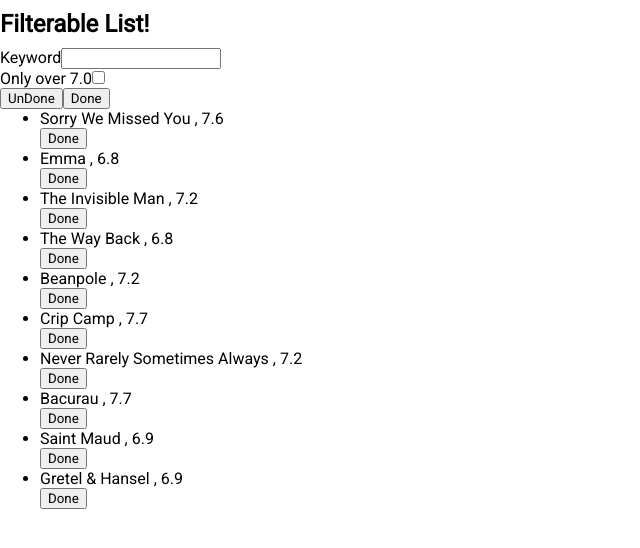
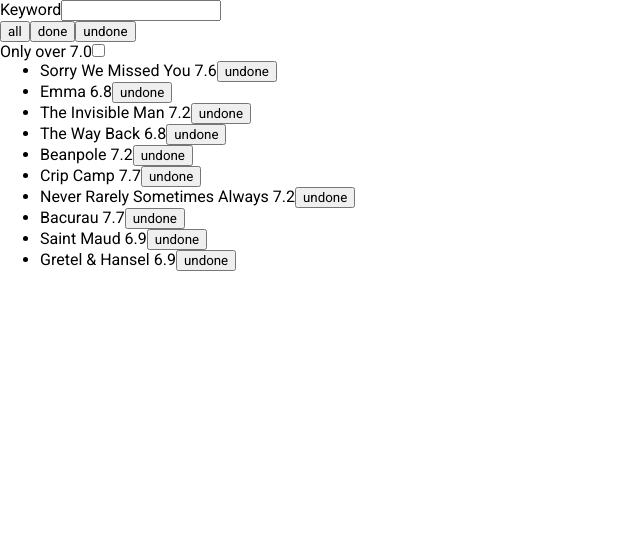
Before and after one commit to NeginSal/MovieList, a React (Create React App) app: page / in a window 1280 px wide. Shown: the top 548 px of the page, without its empty margins (0-640 px from the left). Built offline with nearby package versions, Linux system fonts and the light colour scheme.

Commit message:
put all component in to one component

```diff
--- a/package.json
+++ b/package.json
@@ -2,6 +2,7 @@
   "name": "menu",
   "version": "0.1.0",
   "private": true,
+  "homepage": "https://NeginSal.github.io/MovieList",
   "dependencies": {
     "@testing-library/jest-dom": "^5.11.4",
     "@testing-library/react": "^11.1.0",
@@ -12,6 +13,8 @@
     "web-vitals": "^1.0.1"
   },
   "scripts": {
+    "predeploy":"npm run build",
+    "deploy":"gh-pages -d build",
     "start": "react-scripts start",
     "build": "react-scripts build",
     "test": "react-scripts test",
--- a/src/App.js
+++ b/src/App.js
@@ -1,29 +1,97 @@
 import React, { useEffect, useState } from "react";
 import { getAllMovies } from "./components/Transportlayer";
-import Manager from "./components/Manager";
-import Loading from "./components/Loading";
 
 const App = () => {
-  const [movies, setMovies] = useState([]);
-  const [loading, setLoading] = useState(true);
-
+  const [Movies, setMovie] = useState([]);
+  const [filteredMovies, setFilteredMovies] = useState([]);
+  const [Loading, setLoading] = useState(true);
+  const [Keyword, setKeyword] = useState("");
+  const [OverSeven, setOverSeven] = useState(false);
+  const [filterByDone, setfilterByDone] = useState("ALL");
 
   useEffect(() => {
     getAllMovies().then((response) => {
-      const movies = response.map((item) => ({
+      const newMovies = response.map((item) => ({
         id: item.id,
-        text: item.name,
+        name: item.name,
         rate: item.rate,
         done: false,
       }));
-      setMovies(movies);
+      setMovie(newMovies);
       setLoading(false);
     });
   }, []);
 
-  if (loading) {
-    return <Loading />;
+  useEffect(() => {
+    const newFilteredMovies = Movies.filter((item) =>
+      item.name.toLowerCase().includes(Keyword.toLowerCase())
+    )
+      .filter((item) => (OverSeven ? item.rate > 7 : true))
+      .filter((item) =>
+        filterByDone === "ALL" ? true : item.done === (filterByDone === "DONE")
+      );
+    setFilteredMovies(newFilteredMovies);
+  }, [Movies, filterByDone, Keyword, OverSeven]);
+
+  function handleDoneBtn(id) {
+    setMovie(() =>
+      Movies.map((movie) => {
+        if (movie.id === id) {
+          return { ...movie, done: !movie.done };
+        }
+        return movie;
+      })
+    );
   }
-  return <Manager initMovies={movies} />;
+
+  function handleDoneChange(filter) {
+    setfilterByDone(filter);
+  }
+  function handleKeywordChange(e) {
+    setKeyword(e.target.value);
+  }
+  function handleOverSevenChange(e) {
+    setOverSeven(e.target.checked);
+  }
+  if (Loading) {
+    return "Please wait...";
+  }
+
+  return (
+    <div>
+      <div>
+        <div>
+          Keyword
+          <input type="text" value={Keyword} onChange={handleKeywordChange} />
+        </div>
+        <div>
+          <button onClick={() => handleDoneChange("ALL")}>all</button>
+          <button onClick={() => handleDoneChange("DONE")}>done</button>
+          <button onClick={() => handleDoneChange("UNDONE")}>undone</button>
+        </div>
+        <div>
+          Only over 7.0
+          <input
+            type="checkbox"
+            checked={OverSeven}
+            onChange={handleOverSevenChange}
+          />
+        </div>
+        <div>
+          <ul>
+            {filteredMovies.map((movie) => (
+              <li data-id={movie.id}>
+                {`${movie.name} ${movie.rate}`}
+                <button onClick={() => handleDoneBtn(movie.id)}>
+                  {movie.done ? "done" : " undone"}
+                </button>
+              </li>
+            ))}
+          </ul>
+        </div>
+      </div>
+    </div>
+  );
 };
+
 export default App;
--- a/src/components/Details.js
+++ /dev/null
@@ -1,38 +0,0 @@
-import { useEffect, useState } from "react";
-import Loading from "./Loading";
-import { getMovie } from "./Transportlayer";
-//import Loading from "./Loading"
-
-const Details = ({ id, onClickBack }) => {
-  const [loading, setLoading] = useState(true);
-  const [name, setName] = useState("");
-  const [description, setdescription] = useState("");
-
-  useEffect(() => {
-    fetchAndUpdate(id);
-  }, );
-
-  function fetchAndUpdate(id) {
-    setLoading(true);
-    getMovie(id).then((data) => {
-      setName(data.name);
-      setdescription(data.description);
-      setLoading(false);
-    });
-  }
-
-  return <div>
-    loading ? (<Loading/>) :(
-      <div>
-        <h3>Detail</h3>
-        <div>
-          <div>{`Name:${name}`}</div>
-          <div>{`Description:${description}`}</div>
-          <button onClick={onClickBack}>Back</button>
-        </div>
-      </div>
-    </div>
-    ;
-};
-
-export default Details;
--- a/src/components/FilterForm.js
+++ /dev/null
@@ -1,32 +0,0 @@
-//import React, { useEffect, useState } from "react";
-
-const FilterForm = ({ Keyword, OverSeven, onChangeInputs }) => {
-  return (
-    <div>
-      <div>
-        Keyword
-        <input
-          type="text"
-          value={Keyword}
-          onChange={(e) =>
-            onChangeInputs({ value: e.target.value, name: e.target.value })
-          }
-          name="Keyword"
-        />
-      </div>
-      <div>
-        Only over 7.0
-        <input
-          type="checkbox"
-          checked={OverSeven}
-          onChange={(e) =>
-            onChangeInputs({ value: e.target.checked, name: e.target.name })
-          }
-          name="overseven"
-        />
-      </div>
-    </div>
-  );
-};
-
-export default FilterForm;
--- a/src/components/List.js
+++ /dev/null
@@ -1,19 +0,0 @@
-import ListItem from "./ListItem";
-
-const List = ({ items, onClick, onClickDone }) => {
-  const listItems = items.map((item) => {
-    return (
-      <ListItem
-        key={item.id}
-        text={item.text}
-        rate={item.rate}
-        isDone={item.done}
-        onClick={() => onClick(item.id)}
-        onClickDone={() => onClickDone(item.id)}
-      />
-    );
-  });
-  return <ul>{listItems}</ul>;
-};
-
-export default List;
--- a/src/components/ListItem.js
+++ /dev/null
@@ -1,10 +0,0 @@
-const ListItem = ({ text, rate, onClick, isDone, onClickDone }) => {
-  return (
-    <div>
-      <li onClick={onClick}>{`${text} , ${rate}`}</li>
-      <button onClick={onClickDone}>{isDone ? "unDone" : "Done"}</button>
-    </div>
-  );
-};
-
-export default ListItem;
--- a/src/components/Loading.js
+++ /dev/null
@@ -1,16 +0,0 @@
-
-export default function Loading() {
-    return "Please wait ....";
-}
-
-/*const Loading = () => {
-    return (
-        <div><p>
-       Please wait ....
-        </p>
-
-        </div>
-     );
-}
-
-export default Loading;*/
--- a/src/components/Manager.js
+++ /dev/null
@@ -1,58 +0,0 @@
-import { useState } from "react";
-import List from "./List";
-import Details from "./Details";
-import FilterForm from "./FilterForm";
-
-const Manager = ({ initMovies }) => {
-  const [Keyword, setKeyword] = useState("");
-  const [OverSeven, setOverSeven] = useState(false);
-  const [filmId, setfilmId] = useState(null);
-  const [mode, setMode] = useState("unDone");
-  const [movies, setMovies] = useState(initMovies);
-
-  const filterItems = () => {
-    return movies
-      .filter((item) => (mode === "done" ? item.done : !item.done))
-      .filter((item) => item.text.toLowerCase().includes(Keyword.toLowerCase()))
-      .filter((item) => (OverSeven ? item.rate > 7 : true));
-  };
-
-  function handleChangeInput({ value, name }) {
-    if (name === "keyword") setKeyword(value);
-    else setOverSeven(value);
-  }
-
-  function handleClickDone(id){
-    const data = movies.map(item => {
-      if(item.id === id){
-        const done =!item.done;
-        return {...item,done}
-      }
-      return item;
-    });
-    setMovies(data);
-  }
-
-  if (filmId > 0) {
-    return <Details id={filmId} onClickBack={() => setfilmId(null)} />;
-  }
-
-  return (
-    <>
-      <h2>Filterable List!</h2>
-      <FilterForm
-        onChangeInputs={handleChangeInput}
-        keyword={Keyword}
-        overseven={OverSeven}
-      />
-      <div>
-        <button onClick={() => setMode("unDone")}>UnDone</button>
-        <button onClick={() => setMode("done")}>Done</button>
-      </div>
-      <div>
-        <List items={filterItems()} onClick={(id) => setfilmId(id)}  onClickDone={handleClickDone}/>
-      </div>
-    </>
-  );
-};
-export default Manager;
--- a/src/components/Transportlayer.js
+++ b/src/components/Transportlayer.js
@@ -8,11 +8,10 @@ export function getAllMovies() {
     }, 1000);
   });
 };
-export function getMovie(id) {
+export function getServerData(id) {
   return new Promise((resolve) => {
     setTimeout(() => {
-      const item = DATA.find((i) => i.id === id);
-      resolve(item);
-    },1000);
+      resolve("Film #" + id);
+    },3000);
   });
 }
```
Also changed, not shown: src/App.css (deleted, +0 -38 lines).
